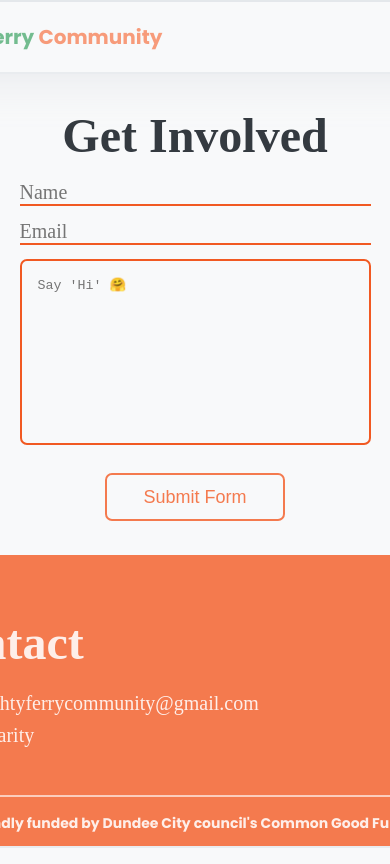
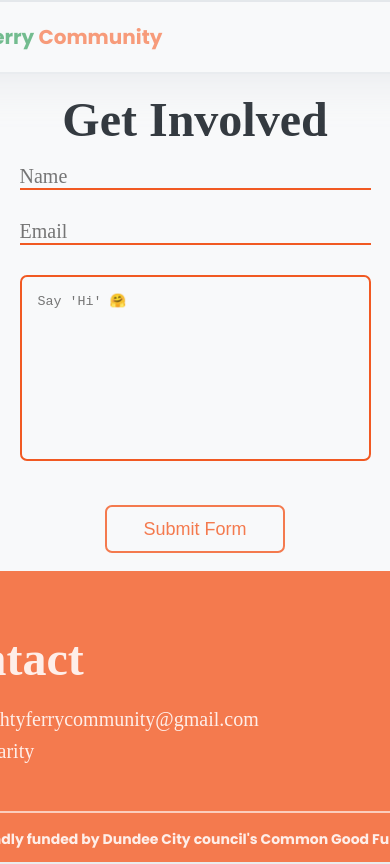
Before and after one commit to long-lane/broughty_ferry_community, a React (Vite) app: page /broughty_ferry_community/get-involved in a window 390 px wide. Shown: the top 864 px of the page. Built offline with nearby package versions, Linux system fonts and the light colour scheme; a web font is replaced by a local one.

Commit message:
added responsiveness to get involved section

```diff
--- a/src/App.css
+++ b/src/App.css
@@ -360,7 +360,7 @@ footer {
     display: flex;
     flex-flow: column wrap;
     max-width: 550px;
-    row-gap: 14px; }
+    row-gap: 30px; }
     .get-involved form input {
       border: none;
       border-bottom: 2px solid #f15922;
--- a/src/App.scss
+++ b/src/App.scss
@@ -489,7 +489,7 @@ footer {
     display: flex;
     flex-flow: column wrap;
     max-width: 550px;
-    row-gap: $s;
+    row-gap: $xxl;
 
     input {
       border: none;
```
Also changed, not shown: 2 other files (tests, documents, lock files or other folders).
